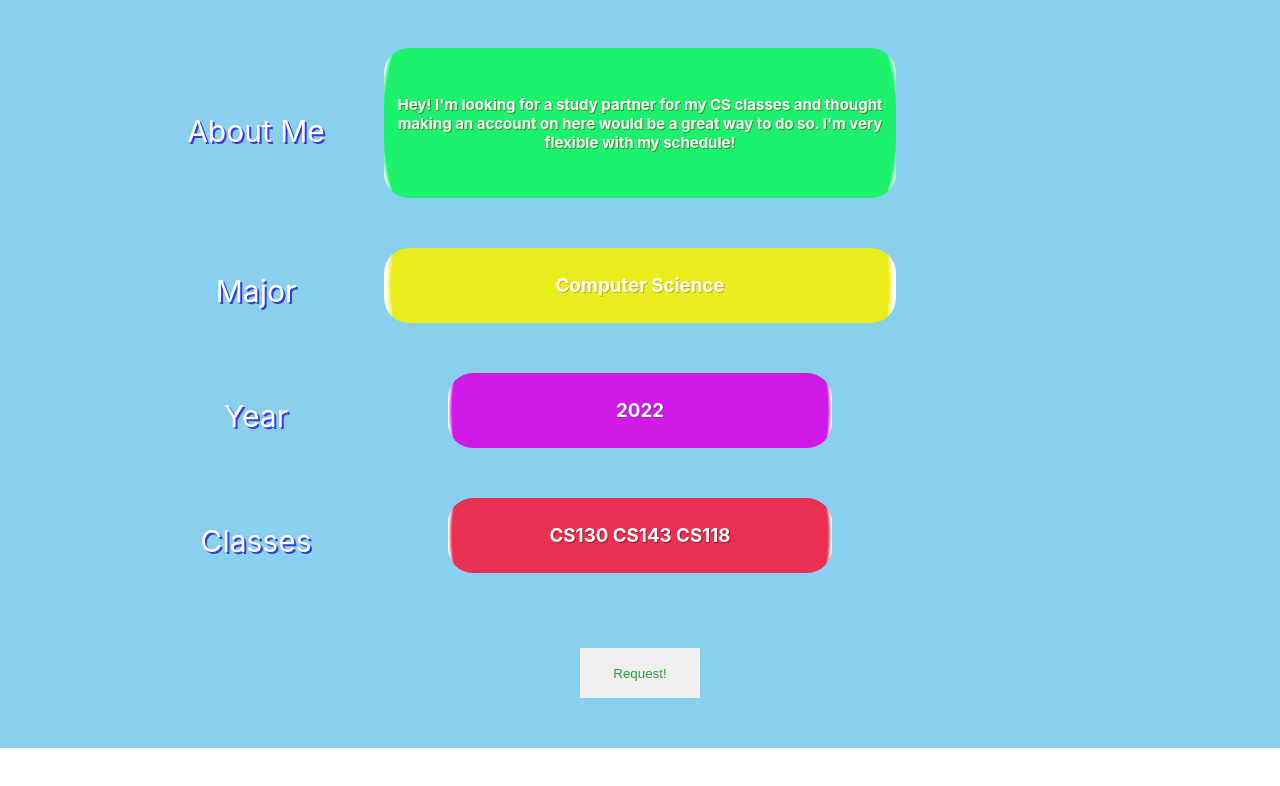
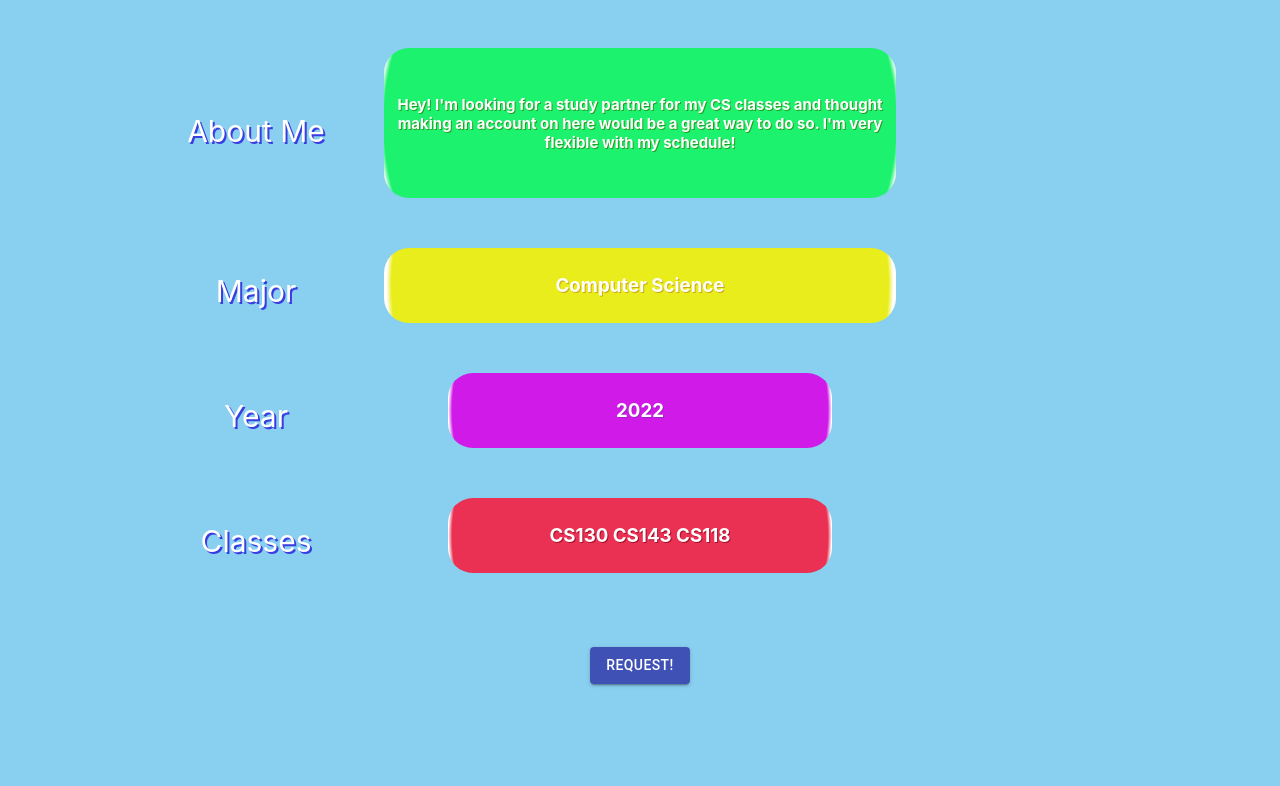
Before and after one commit to nhattanho/StudyBuddy, a React (Create React App) app in the folder frontend/studybuddy/: page /sendingRequest in a window 1280 px wide. Shown: the part 532-1318 px from the top of the page. Before the commit the page ends 1280 px from the top, so only its background shows below. Built offline with nearby package versions, Linux system fonts and the light colour scheme.

Commit message:
Changed to MUI button

```diff
--- a/frontend/studybuddy/src/pages/sendingRequest/sendingRequest.css
+++ b/frontend/studybuddy/src/pages/sendingRequest/sendingRequest.css
@@ -4,7 +4,7 @@
   justify-content: space-between;
   align-items: center;
   padding-top: 50px;
-  padding-bottom: 50px;
+  padding-bottom: 125px;
   background-color: #89cff0;
 }
 
--- a/frontend/studybuddy/src/pages/sendingRequest/sendingRequest.js
+++ b/frontend/studybuddy/src/pages/sendingRequest/sendingRequest.js
@@ -3,6 +3,8 @@ import React from "react";
 /* Import Redux */
 import { useDispatch, useSelector } from "react-redux";
 import { storeCheckLogin } from "../../redux/redux";
+import {customStyles, InputField, useStyles} from "../home/styles";
+import {Typography, Button, Grid, Box} from '@material-ui/core';
 import Placeholder from './placeholder.png'
 import './sendingRequest.css';
 
@@ -10,10 +12,15 @@ const SendingRequest = (props) => {
   const checkLogin = useSelector((state) => state.checkLogin);
   const dispatch = useDispatch();
 
+  const classes = useStyles();
+
   const setLogout = () => {
     dispatch(storeCheckLogin(false));
   };
 
+  const sendRequest = () => {
+
+  };
 
   return (
     <div>
@@ -55,10 +62,13 @@ const SendingRequest = (props) => {
         	 CS130 CS143 CS118
           </h3>
         </div>
-        <button className="request" onClick={() => { }}
-            style={{ height : '50px', width : '120px', marginTop: '25px', borderWidth: '0px', color : '#2fa13a' }}>
-            Request!
-        </button>
+        <div className={classes.parentButton}>
+          <div className={classes.button}>
+            <Button variant="contained" color="primary" onClick={sendRequest}>
+              Request!
+            </Button>
+          </div>
+        </div>
       </div>
     </div>
   );
```
